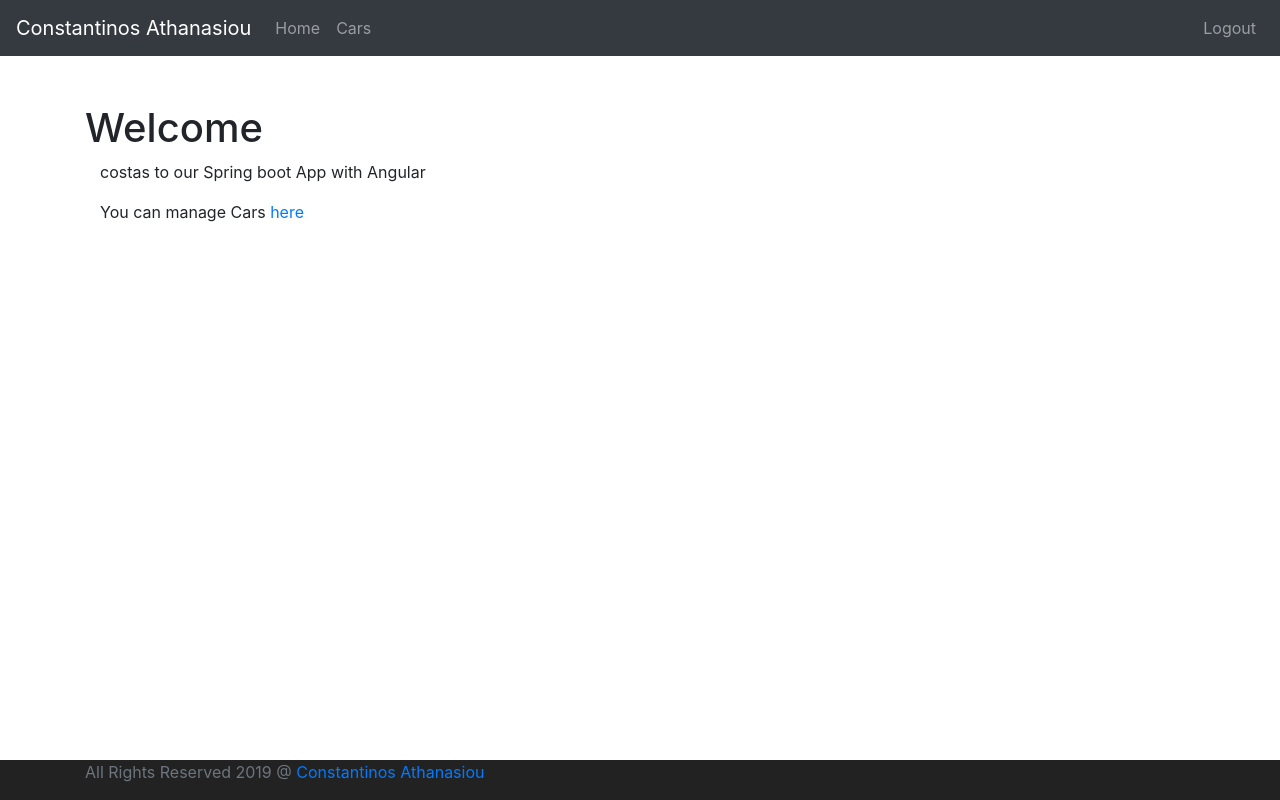
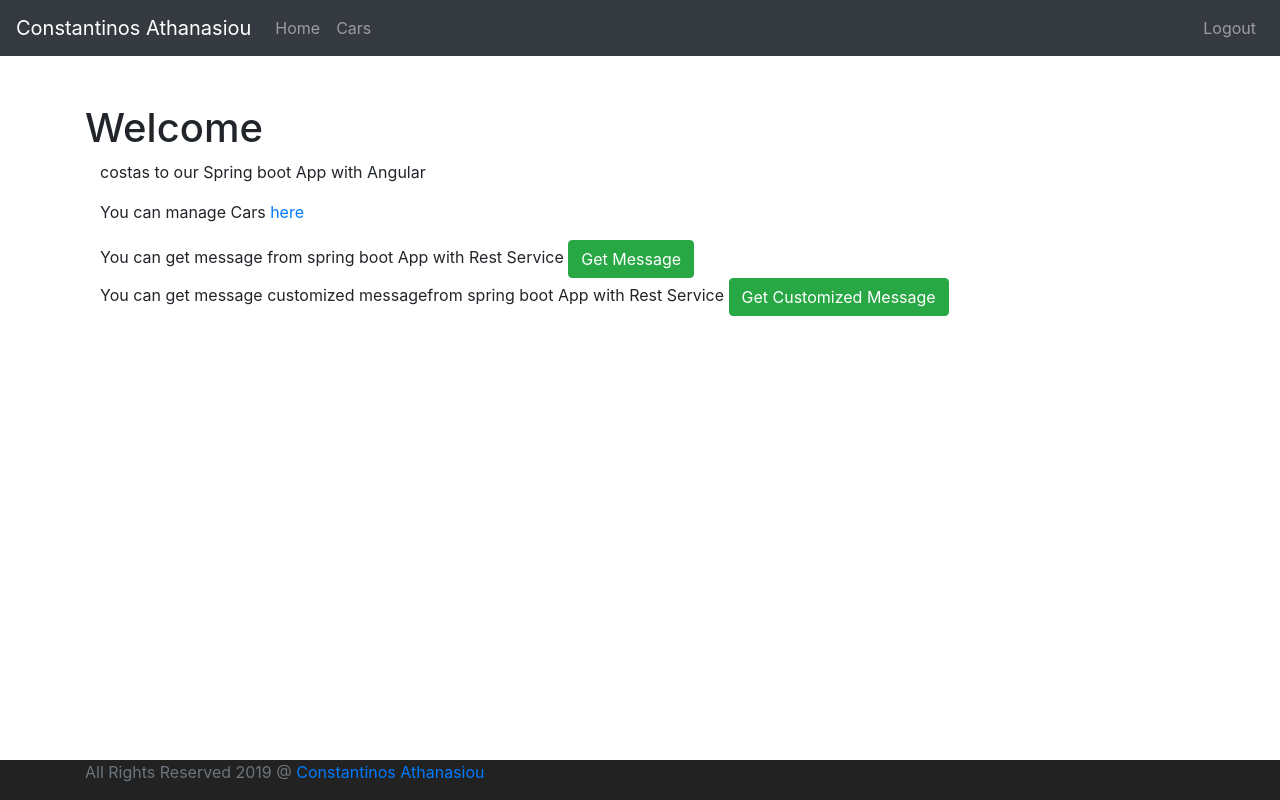
Before and after one commit to athanasiouconst/angularWithSpring, an Angular app: page /welcome/costas in a window 1280 px wide. Built offline with nearby package versions, Linux system fonts and the light colour scheme; sample sign-in values are in the browser's storage.

Commit message:
add rest call with spring boot

```diff
--- a/src/app/welcome/welcome.component.html
+++ b/src/app/welcome/welcome.component.html
@@ -5,3 +5,14 @@
   <p>You can manage Cars <a routerLink="/cars">here</a></p>
 
 </div>
+<div class="container">
+  You can get message from spring boot App with Rest Service
+  <button (click)="getWelcomeMessage()" class="btn btn-success">Get Message</button>
+</div>
+
+<div class="container">
+  You can get message customized messagefrom spring boot App with Rest Service
+  <button (click)="getWelcomeCustomMessage()" class="btn btn-success">Get Customized Message</button>
+  <p class="alert">{{welcomeMessageFromService}}</p>
+
+</div>
--- a/src/app/welcome/welcome.component.ts
+++ b/src/app/welcome/welcome.component.ts
@@ -1,5 +1,6 @@
 import {Component, OnInit} from '@angular/core';
 import {ActivatedRoute} from '@angular/router';
+import {WelcomeDataService} from '../service/data/welcome-data.service';
 
 @Component({
   selector: 'app-welcome',
@@ -9,10 +10,12 @@ import {ActivatedRoute} from '@angular/router';
 export class WelcomeComponent implements OnInit {
 
   message = 'Some Message';
+  welcomeMessageFromService: string ;
   name = '';
 
   // ActivatedRouter
-  constructor(private route: ActivatedRoute) {
+  constructor(private route: ActivatedRoute,
+              private service: WelcomeDataService) {
   }
 
   ngOnInit() {
@@ -20,4 +23,34 @@ export class WelcomeComponent implements OnInit {
     this.name = this.route.snapshot.params['name'];
   }
 
+  getWelcomeMessage() {
+    // console.log('get Welcome Message');
+    // console.log(this.service.executeMainBeanService().subscribe());
+    this.service.executeMainBeanService().subscribe(
+      response => this.handleSuccessfulResponse(response),
+      error => this.handleErrorResponse(error)
+    );
+  }
+
+  getWelcomeCustomMessage() {
+    // console.log('get Welcome Message');
+    // console.log(this.service.executeMainBeanService().subscribe());
+    this.service.executeMainBeanCustomService().subscribe(
+      response => this.handleSuccessfulResponse(response),
+      error => this.handleErrorResponse(error)
+    );
+  }
+
+  handleSuccessfulResponse(response) {
+    this.welcomeMessageFromService = response.message;
+    // console.log(response);
+    // console.log(response.message);
+  }
+
+  handleErrorResponse(error) {
+    // console.log(error);
+    // console.log(error.error);
+    // console.log(error.error.message);
+    this.welcomeMessageFromService = error.error.message;
+  }
 }
```
Also changed, not shown: src/app/app.module.ts (+8 -6 lines).
